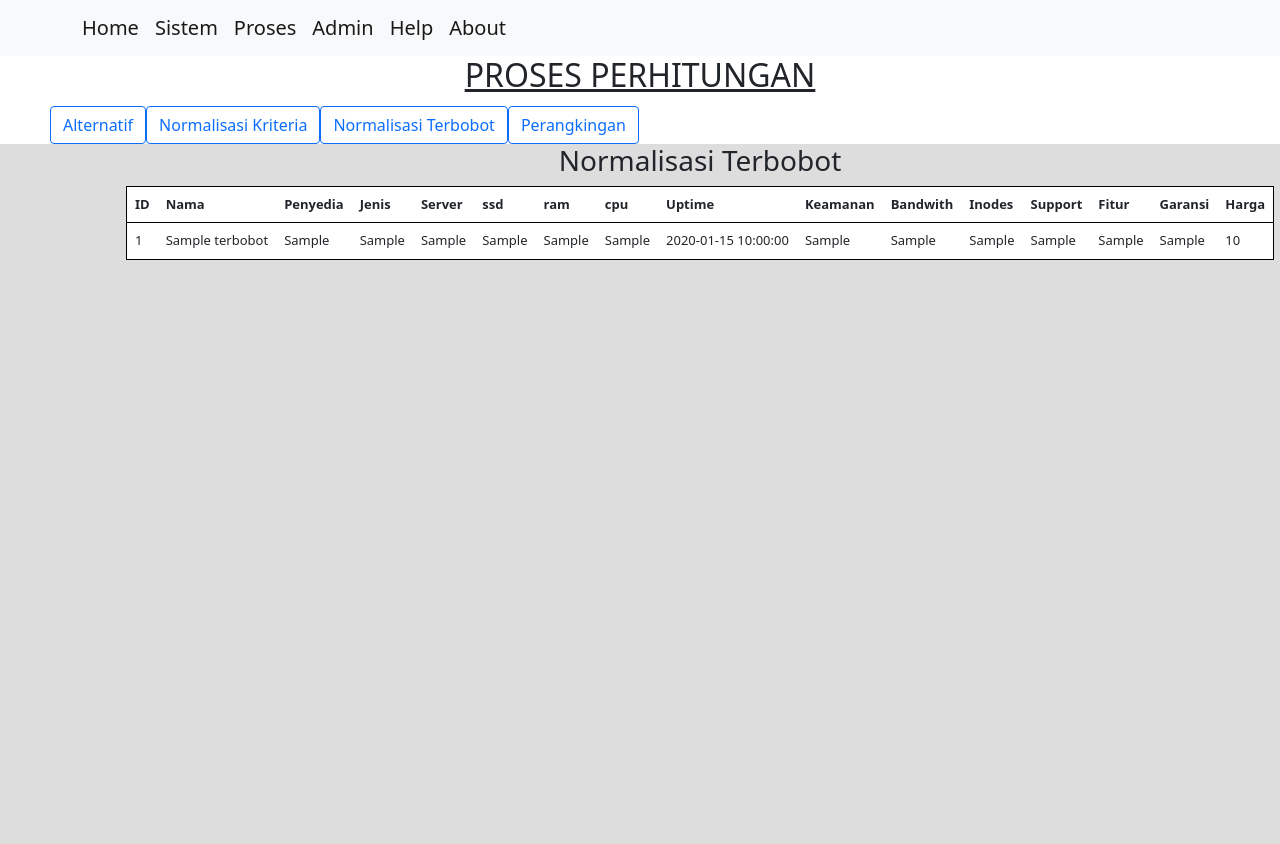
After one commit to suryamaris/Pemilihan-Hosting-Metode-MOORA, a CodeIgniter app: page /hosting/datahosting/terbobot in a window 1280 px wide; the page is wider, and only the part inside the window is pictured. The commit adds this page. Run offline with CodeIgniter, Linux system fonts and the light colour scheme; tables that the repository leaves empty or names only in its code hold one stand-in row (values such as "Sample post").

Commit message:
data bagian proses

```diff
--- a/application/controllers/datahosting.php
+++ b/application/controllers/datahosting.php
@@ -33,10 +33,51 @@ class dataHosting extends CI_Controller
 	// Tampilan Proses
 	public function Proses()
 	{
-
+		$data = $this->db->select('*')
+			->from('list')
+			->join('nilai', 'list.id=nilai.id', 'left')
+			->get();
+		$data = array('data' => $data);
 		$judul['judul'] = 'My Hosting';
 		$this->load->view('template/head', $judul);
-		$this->load->view('proses');
+		$this->load->view('proses/alternatif', $data);
+		$this->load->view('template/footer');
+	}
+	public function Normalisasi()
+	{
+		$data = $this->db->select('*')
+			->from('list')
+			->join('normalisasi', 'list.id=normalisasi.id', 'left')
+			->get();
+		$data = array('data' => $data);
+		$judul['judul'] = 'My Hosting';
+		$this->load->view('template/head', $judul);
+		$this->load->view('proses/normalisasi', $data);
+		$this->load->view('template/footer');
+	}
+	public function Terbobot()
+	{
+		$data = $this->db->select('*')
+			->from('list')
+			->join('terbobot', 'list.id=terbobot.id', 'left')
+			->get();
+		$data = array('data' => $data);
+		$judul['judul'] = 'My Hosting';
+		$this->load->view('template/head', $judul);
+		$this->load->view('proses/terbobot', $data);
+		$this->load->view('template/footer');
+	}
+	public function Perangkingan()
+	{
+		$data = $this->db->select('*')
+			->from('list')
+			->join('preferensi', 'list.id=preferensi.id', 'left')
+			->order_by('nilai', 'DESC')
+			->get();
+		$data = array('data' => $data);
+		$judul['judul'] = 'My Hosting';
+		$this->load->view('template/head', $judul);
+		$this->load->view('proses/perangkingan', $data);
 		$this->load->view('template/footer');
 	}
 
@@ -205,6 +246,8 @@ class dataHosting extends CI_Controller
 		}
 	}
 
+
+
 	// PROSES MENJALANKAN PROGRAM
 
 	public function start()
--- /dev/null
+++ b/application/views/proses/terbobot.php
@@ -0,0 +1,89 @@
+<style>
+    .tab {
+        position: relative;
+        top: 50px;
+        left: 50px;
+    }
+
+    .data {
+        width: 1400px;
+        min-height: 700px;
+        position: relative;
+        top: 50px;
+        margin-left: auto;
+        margin-right: auto;
+        background-color: #ddd;
+    }
+
+    .data table {
+        border: 1px solid black;
+        margin-left: auto;
+        margin-right: auto;
+
+    }
+</style>
+
+<div class="position-relative">
+    <div class="position-absolute top-0 start-50 translate-middle-x">
+        <h2 style="text-decoration: underline;">PROSES PERHITUNGAN</h2>
+    </div>
+</div>
+<div class="tab">
+    <div class="btn-group" role="group" aria-label="Basic outlined example">
+        <a href='<?= base_url('datahosting/proses') ?>'> <button type="button" class="btn btn-outline-primary">Alternatif</button></a>
+        <a href='<?= base_url('datahosting/normalisasi') ?>'><button type="button" class="btn btn-outline-primary">Normalisasi Kriteria</button></a>
+        <a href='<?= base_url('datahosting/terbobot') ?>'><button type="button" class="btn btn-outline-primary">Normalisasi Terbobot</button></a>
+        <a href='<?= base_url('datahosting/perangkingan') ?>'><button type="button" class="btn btn-outline-primary">Perangkingan</button></a>
+    </div>
+</div>
+<div class="data">
+    <h3 style="text-align: center;">Normalisasi Terbobot</h3>
+    <table class="table" style="width: max-content; font-size:small; background-color:white">
+        <form>
+            <!-- Heading Tabel -->
+            <tr>
+                <th scope="col" style="width: 10px;">ID</th>
+                <th scope="col">Nama</th>
+                <th scope="col">Penyedia</th>
+                <th scope="col">Jenis</th>
+                <th scope="col">Server</th>
+                <th scope="col">ssd</th>
+                <th scope="col">ram</th>
+                <th scope="col">cpu</th>
+                <th scope="col">Uptime</th>
+                <th scope="col">Keamanan</th>
+                <th scope="col">Bandwith</th>
+                <th scope="col">Inodes</th>
+                <th scope="col">Support</th>
+                <th scope="col">Fitur</th>
+                <th scope="col">Garansi</th>
+                <th scope="col">Harga</th>
+            </tr>
+            <?php foreach ($data->result_array() as $hosting) { ?>
+                <!-- Isi Tabel -->
+                <tr>
+                    <td>
+                        <?php echo $hosting['id']; ?>
+                    </td>
+                    <td scope="row"><?php echo $hosting['nama']; ?></td>
+                    <td scope="row"><?php echo $hosting['penyedia']; ?></td>
+                    <td scope="row"><?php echo $hosting['jenis']; ?></td>
+                    <td scope="row"><?php echo $hosting['server']; ?></td>
+                    <td scope="row"><?php echo $hosting['ssd']; ?> </td>
+                    <td scope="row"><?php echo $hosting['ram']; ?></td>
+                    <td scope="row"><?php echo $hosting['cpu']; ?> </td>
+                    <td scope="row"><?php echo $hosting['uptime']; ?> </td>
+                    <td scope="row"><?php echo $hosting['keamanan']; ?></td>
+                    <td scope="row"><?php echo $hosting['bandwidth']; ?></td>
+                    <td scope="row"><?php echo $hosting['inode']; ?> </td>
+                    <td scope="row"><?php echo $hosting['support']; ?></td>
+                    <td scope="row"><?php echo $hosting['fitur']; ?></td>
+                    <td scope="row"><?php echo $hosting['garansi']; ?></td>
+                    <td scope="row"><?php echo $hosting['harga'] ?></td>
+
+
+                </tr>
+            <?php } ?>
+        </form>
+    </table>
+</div>
--- a/application/views/template/head.php
+++ b/application/views/template/head.php
@@ -17,16 +17,13 @@
 	<nav class="navbar navbar-expand-lg navbar-light bg-light">
 		<div class="container">
 			<a class="navbar-brand" href="<?php echo base_url(); ?>">Home</a>
-			<button class="navbar-toggler" type="button" data-bs-toggle="collapse" data-bs-target="#navbarNavAltMarkup" aria-controls="navbarNavAltMarkup" aria-expanded="false" aria-label="Toggle navigation">
-				<span class="navbar-toggler-icon"></span>
-			</button>
 			<div class="collapse navbar-collapse" id="navbarNavAltMarkup">
 				<div class="navbar-nav">
-					<a class="nav-link" href="<?php echo base_url('datahosting/sistem'); ?>">Sistem</a>
-					<a class="nav-link" href="<?php echo base_url('datahosting/proses'); ?>">Proses</a>
-					<a class="nav-link" href="<?php echo base_url('datahosting/admin'); ?>">Admin</a>
-					<a class="nav-link" href="<?php echo base_url('datahosting/help'); ?>">Help</a>
-					<a class="nav-link" href="<?php echo base_url('datahosting/about'); ?>">About</a>
+					<a class="navbar-brand" href="<?php echo base_url('datahosting/sistem'); ?>">Sistem</a>
+					<a class="navbar-brand" href="<?php echo base_url('datahosting/proses'); ?>">Proses</a>
+					<a class="navbar-brand" href="<?php echo base_url('datahosting/admin'); ?>">Admin</a>
+					<a class="navbar-brand" href="<?php echo base_url('datahosting/help'); ?>">Help</a>
+					<a class="navbar-brand" href="<?php echo base_url('datahosting/about'); ?>">About</a>
 				</div>
 			</div>
 		</div>
```
Also changed, not shown: application/views/proses.php (deleted, +0 -66 lines), application/views/proses/alternatif.php (added, +89 -0 lines), application/views/proses/normalisasi.php (added, +89 -0 lines).
